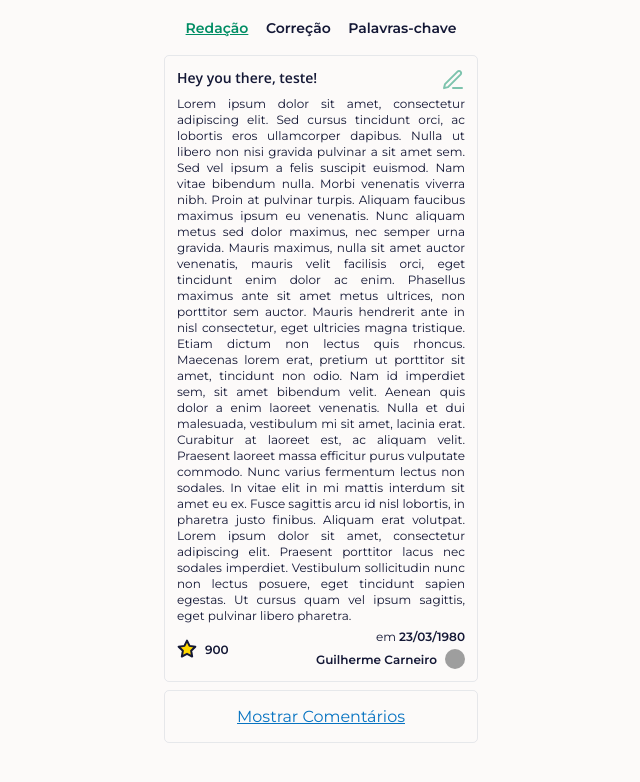
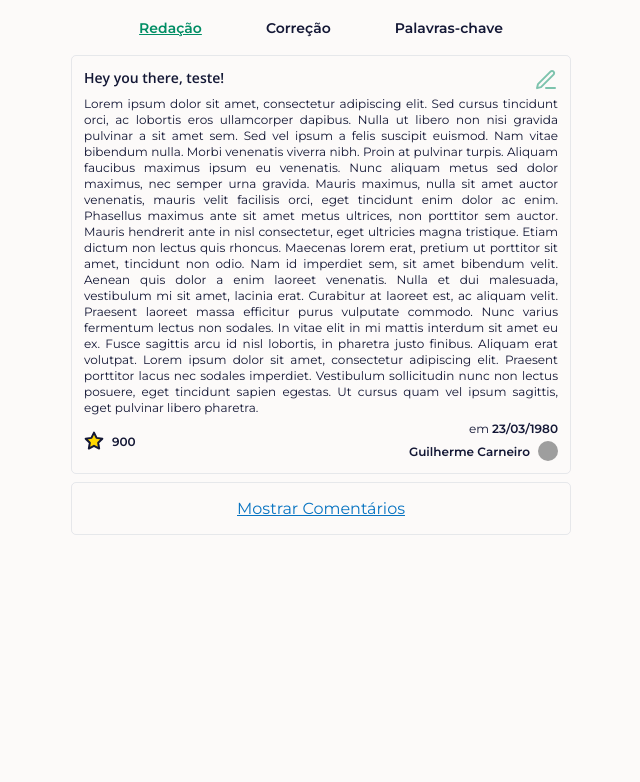
Before and after one commit to Redacao-Conectada/frontend, a React (Create React App) app: page /essay in a window 1280 px wide. Shown: the top 782 px of the page, without its empty margins (319-959 px from the left). Built offline with nearby package versions, Linux system fonts and the light colour scheme; grey boxes are pictures that could not be loaded.

Commit message:
finish detailedEssayPage

```diff
--- a/src/components/DetailedEssayCard/index.tsx
+++ b/src/components/DetailedEssayCard/index.tsx
@@ -13,17 +13,13 @@ import {
 } from './styles';
 
 interface DetailedEssayCardProps {
-  width?: string;
   essay: Essay;
 }
 
 const defaultAvatar =
   'https://www.ecp.org.br/wp-content/uploads/2017/12/default-avatar-1-300x300.png';
 
-const DetailedEssayCard: React.FC<DetailedEssayCardProps> = ({
-  essay,
-  width,
-}) => {
+const DetailedEssayCard: React.FC<DetailedEssayCardProps> = ({ essay }) => {
   // TODO: fazer estrela ficar amarela quando curtido.
   // TODO: fazer gerenciamento de estado
 
--- a/src/interfaces/general.ts
+++ b/src/interfaces/general.ts
@@ -41,7 +41,3 @@ export interface Evaluator {
   name: string;
   avatar: string;
 }
-
-export interface KeywordsList {
-  keywordsList: string[];
-}
--- a/src/pages/Essay/Details/index.tsx
+++ /dev/null
@@ -1,70 +0,0 @@
-import CommentaryList, { ShowCommentariesLabel } from '@components/Commentary';
-import DetailedEssayCard from '@components/DetailedEssayCard';
-import PageStepper from '@components/PageStepper';
-import { mockedEssay, commentariesList } from '@utils/mocks';
-import React, { useState } from 'react';
-import { CommentBox, EssayContainer } from './styles';
-
-const EssayDetails: React.FC = () => {
-  const [activePage, setActivePage] = useState(0);
-  const [showCommentaries, setShowCommentaries] = useState(false);
-
-  const handleShowCommentaries = () => {
-    setShowCommentaries(true);
-    // TODO: fazer requisição para buscar comentários da redação
-  };
-
-  const handleCommentSubmit = (text: string) => {
-    // TODO: fazer requisição de cadastrar comentário
-    console.log(text);
-  };
-
-  const handlePageChange = (newPageIndex: number) => {
-    setActivePage(newPageIndex);
-  };
-
-  const steps = ['Redação', 'Correção', 'Palavras-chave'];
-
-  const getPageByIndex = (index: number) => {
-    switch (index) {
-      case 0:
-        return (
-          <>
-            <DetailedEssayCard width="100%" essay={mockedEssay} />
-            <CommentBox width="100%">
-              {showCommentaries ? (
-                <CommentaryList
-                  onCommentSubmit={handleCommentSubmit}
-                  authorAvatar={mockedEssay.author.avatar}
-                  commentaries={commentariesList}
-                />
-              ) : (
-                <ShowCommentariesLabel onClick={handleShowCommentaries} />
-              )}
-            </CommentBox>
-          </>
-        );
-      case 1:
-        return <div>PAGINA 2 CARAI</div>;
-      case 2:
-        return <div>PAGINA 3 buceta</div>;
-      default:
-        return null;
-    }
-  };
-
-  const getActivePage = () => getPageByIndex(activePage);
-
-  return (
-    <EssayContainer>
-      <PageStepper
-        steps={steps}
-        activeStep={activePage}
-        onStepClick={handlePageChange}
-      />
-      {getActivePage()}
-    </EssayContainer>
-  );
-};
-
-export default EssayDetails;
--- /dev/null
+++ b/src/pages/Essay/Main/index.tsx
@@ -0,0 +1,51 @@
+import PageStepper from '@components/PageStepper';
+import { mockedEssay, ratingList, keywordsList } from '@utils/mocks';
+import React, { useEffect, useState } from 'react';
+import EssayDetails from '../Subpages/Details';
+import EssayKeywords from '../Subpages/Keywords';
+import EssayRating from '../Subpages/Rating';
+
+const EssayMain: React.FC = () => {
+  const [activePage, setActivePage] = useState(0);
+
+  useEffect(() => {
+    // TODO: implementa requests em busca de comentários, redação, ratings e keywords
+    console.log(
+      'faz request em busca de redação, comentários, ratingList e keywords',
+    );
+  }, []);
+
+  const handlePageChange = (newPageIndex: number) => {
+    setActivePage(newPageIndex);
+  };
+
+  const steps = ['Redação', 'Correção', 'Palavras-chave'];
+
+  const getPageByIndex = (index: number) => {
+    switch (index) {
+      case 0:
+        return <EssayDetails essay={mockedEssay} />;
+      case 1:
+        return <EssayRating ratingList={ratingList} />;
+      case 2:
+        return <EssayKeywords keywords={keywordsList} />;
+      default:
+        return null;
+    }
+  };
+
+  const getActivePage = () => getPageByIndex(activePage);
+
+  return (
+    <>
+      <PageStepper
+        steps={steps}
+        activeStep={activePage}
+        onStepClick={handlePageChange}
+      />
+      <>{getActivePage()}</>
+    </>
+  );
+};
+
+export default EssayMain;
--- /dev/null
+++ b/src/pages/Essay/Subpages/Details/index.tsx
@@ -0,0 +1,45 @@
+import { Essay } from '@/interfaces/general';
+import CommentaryList, { ShowCommentariesLabel } from '@components/Commentary';
+import DetailedEssayCard from '@components/DetailedEssayCard';
+import { commentariesList } from '@utils/mocks';
+import React, { useState } from 'react';
+import { CommentBox, DetailsContainer } from './styles';
+
+interface EssayDetailsProps {
+  essay: Essay;
+}
+
+const EssayDetails: React.FC<EssayDetailsProps> = ({ essay }) => {
+  const [showCommentaries, setShowCommentaries] = useState(false);
+
+  const handleShowCommentaries = () => {
+    setShowCommentaries(true);
+    // TODO: fazer requisição para buscar comentários da redação
+    // TODO: fazer loading
+  };
+
+  const handleCommentSubmit = (text: string) => {
+    // TODO: fazer requisição de cadastrar comentário
+    // TODO: atualizar listagem de comentários
+    console.log(text);
+  };
+
+  return (
+    <DetailsContainer>
+      <DetailedEssayCard essay={essay} />
+      <CommentBox>
+        {showCommentaries ? (
+          <CommentaryList
+            onCommentSubmit={handleCommentSubmit}
+            authorAvatar={essay.author.avatar}
+            commentaries={commentariesList}
+          />
+        ) : (
+          <ShowCommentariesLabel onClick={handleShowCommentaries} />
+        )}
+      </CommentBox>
+    </DetailsContainer>
+  );
+};
+
+export default EssayDetails;
--- a/src/pages/Essay/Details/styles.ts
+++ b/src/pages/Essay/Subpages/Details/styles.ts
@@ -1,17 +1,8 @@
 import { colors } from '@/styles/colors';
 import styled from 'styled-components';
 
-interface CommentBoxProps {
-  width: string;
-}
-
-export const EssayContainer = styled.div`
-  width: 314px;
-`;
-
-export const CommentBox = styled.div<CommentBoxProps>`
+export const CommentBox = styled.div`
   min-width: 300px;
-  width: ${(props) => props.width};
   padding-bottom: 4px;
 `;
 
@@ -32,3 +23,8 @@ export const ShowCommentariesBox = styled.div`
     color: ${colors.link};
   }
 `;
+
+export const DetailsContainer = styled.div`
+  width: calc(100vw - 64px);
+  max-width: 500px;
+`;
--- a/src/pages/Essay/Keywords/index.tsx
+++ b/src/pages/Essay/Subpages/Keywords/index.tsx
@@ -1,14 +1,15 @@
 // import KeywordsListContainer from '@/components/KeywordsListContainer';
 import { icons } from '@assets/icons';
 import { CenteredContainer } from '@styles/publicRoutes';
-import { keywordsList } from '@utils/mocks';
 import React from 'react';
 import { KeywordsContainer } from './styles';
 
-const EssayRating: React.FC = () => {
-  console.log(keywordsList);
+interface EssayKeywordsProps {
+  keywords: Array<string>;
+}
 
-  const getKeywords = keywordsList.map((keyword) => (
+const EssayKeywords: React.FC<EssayKeywordsProps> = ({ keywords }) => {
+  const getKeywords = keywords.map((keyword) => (
     <li key={keyword}>
       {keyword}
       <span> {icons.search} </span>
@@ -24,4 +25,4 @@ const EssayRating: React.FC = () => {
   );
 };
 
-export default EssayRating;
+export default EssayKeywords;
--- a/src/routes/routeList.ts
+++ b/src/routes/routeList.ts
@@ -19,21 +19,9 @@ export const publicRouteList: RouteProps[] = [
   },
   {
     path: '/essay', // FIXME: deve ser /essay/${id}
-    component: pages.EssayDetails,
+    component: pages.EssayMainPage,
     exact: true,
     title: 'Redação em Detalhes',
-  },
-  {
-    path: '/essayRating', // FIXME: deve ser /essay/${id}
-    component: pages.EssayRating,
-    exact: true,
-    title: 'Nota das competências',
-  },
-  {
-    path: '/essayKeywords', // FIXME: deve ser /essay/${id}
-    component: pages.EssayKeywords,
-    exact: true,
-    title: 'Palavras chave da redação',
   },
   {
     path: '/register',
```
Also changed, not shown: src/pages/Essay/Subpages/Rating/index.tsx (renamed from src/pages/Essay/Rating/index.tsx, +6 -2 lines), src/pages/index.ts (+4 -3 lines), src/pages/Essay/Subpages/Keywords/styles.ts (renamed from src/pages/Essay/Keywords/styles.ts), src/pages/Essay/Subpages/Rating/styles.ts (renamed from src/pages/Essay/Rating/styles.ts).
